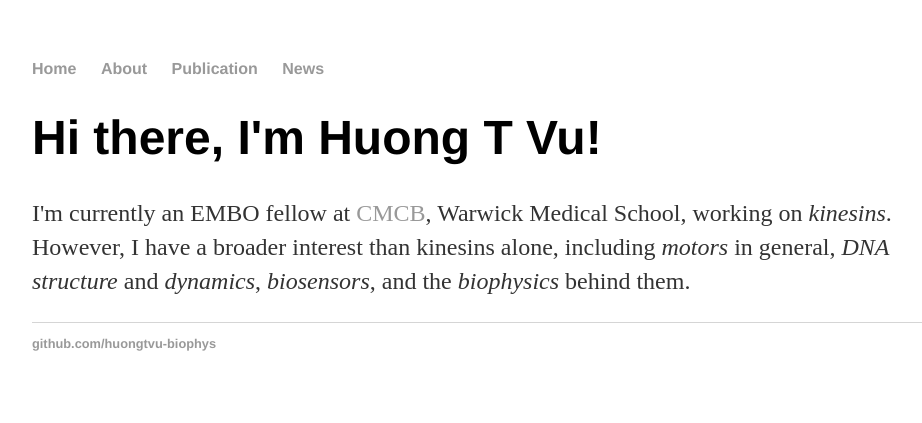
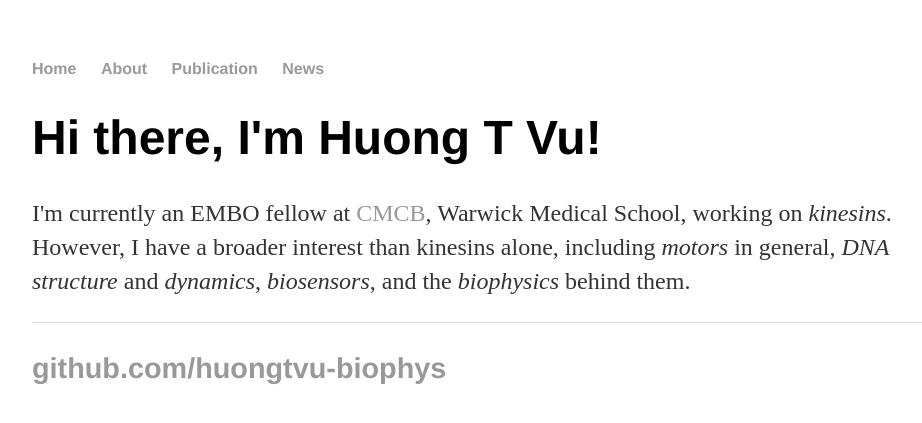
Before and after one commit to huongtvu-biophys/huongtvu-biophys, a Jekyll site: the page built from index.html, in a window 1280 px wide. Shown: the top 423 px of the page, without its empty margins (160-1082 px from the left). Built offline with Jekyll 4.4.1, drawn with Linux system fonts in a browser that asks for light colours.

Commit message:
Update main.css
testing

```diff
--- a/css/main.css
+++ b/css/main.css
@@ -30,7 +30,7 @@ p {
 }
 footer {
     border-top: 1px solid #d5d5d5;
-    font-size: .8em;
+    font-size: 1.8em;
 }
 
 ul.posts {
```
